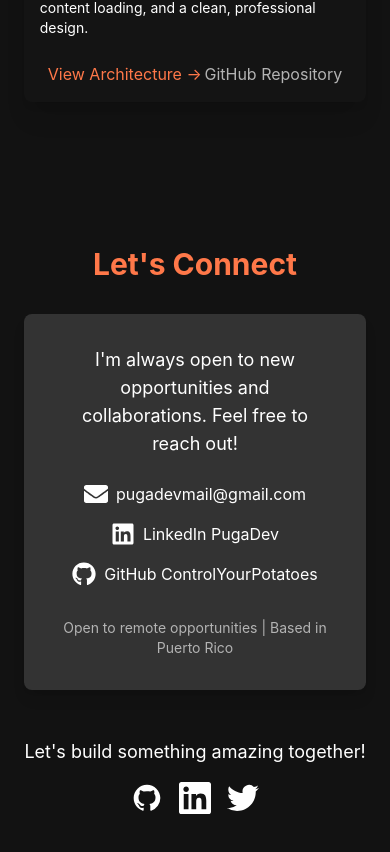
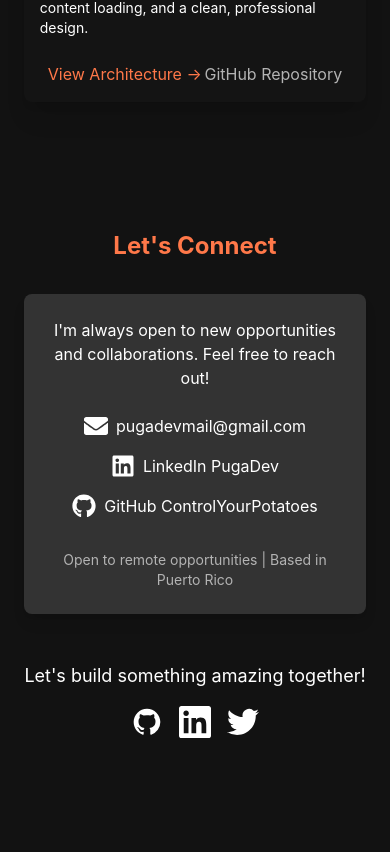
Before and after one commit to ControlYourPotatoes/Portfolio, a React (Vite) app: page / in a window 390 px wide. Shown: the part 3128-3980 px from the top of the page. After the commit the page ends 3938 px from the top, so only its background shows below. Built offline with nearby package versions, Linux system fonts and the light colour scheme.

Commit message:
Refactor socials component to update LinkedIn profile link

```diff
--- a/src/components/socials.tsx
+++ b/src/components/socials.tsx
@@ -18,7 +18,7 @@ const Socials: React.FC<SocialsProps> = ({ layout }) => {
           <path fillRule="evenodd" d="M12 2C6.477 2 2 6.484 2 12.017c0 4.425 2.865 8.18 6.839 9.504.5.092.682-.217.682-.483 0-.237-.008-.868-.013-1.703-2.782.605-3.369-1.343-3.369-1.343-.454-1.158-1.11-1.466-1.11-1.466-.908-.62.069-.608.069-.608 1.003.07 1.531 1.032 1.531 1.032.892 1.53 2.341 1.088 2.91.832.092-.647.35-1.088.636-1.338-2.22-.253-4.555-1.113-4.555-4.951 0-1.093.39-1.988 1.029-2.688-.103-.253-.446-1.272.098-2.65 0 0 .84-.27 2.75 1.026A9.564 9.564 0 0112 6.844c.85.004 1.705.115 2.504.337 1.909-1.296 2.747-1.027 2.747-1.027.546 1.379.202 2.398.1 2.651.64.7 1.028 1.595 1.028 2.688 0 3.848-2.339 4.695-4.566 4.943.359.309.678.92.678 1.855 0 1.338-.012 2.419-.012 2.747 0 .268.18.58.688.482A10.019 10.019 0 0022 12.017C22 6.484 17.522 2 12 2z" clipRule="evenodd" />
         </svg>
       </a>
-      <a href="https://linkedin.com/in/yourusername" target="_blank" rel="noopener noreferrer" className="group">
+      <a href="https://www.linkedin.com/in/pugadev/" target="_blank" rel="noopener noreferrer" className="group">
         <svg className={iconClasses} fill="currentColor" viewBox="0 0 24 24" aria-hidden="true">
           <path fillRule="evenodd" d="M20.447 20.452h-3.554v-5.569c0-1.328-.027-3.037-1.852-3.037-1.853 0-2.136 1.445-2.136 2.939v5.667H9.351V9h3.414v1.561h.046c.477-.9 1.637-1.85 3.37-1.85 3.601 0 4.267 2.37 4.267 5.455v6.286zM5.337 7.433c-1.144 0-2.063-.926-2.063-2.065 0-1.138.92-2.063 2.063-2.063 1.14 0 2.064.925 2.064 2.063 0 1.139-.925 2.065-2.064 2.065zm1.782 13.019H3.555V9h3.564v11.452zM22.225 0H1.771C.792 0 0 .774 0 1.729v20.542C0 23.227.792 24 1.771 24h20.451C23.2 24 24 23.227 24 22.271V1.729C24 .774 23.2 0 22.222 0h.003z" clipRule="evenodd" />
         </svg>
--- a/src/sections/contactSection.tsx
+++ b/src/sections/contactSection.tsx
@@ -11,7 +11,7 @@ const ContactSection: React.FC = () => {
   });
 
   return (
-    <section id="contact" className="py-20 bg-gray" ref={ref}>
+    <section id="contact" className="py-16 md:py-20 bg-gray" ref={ref}>
       <motion.div
         className="container mx-auto px-4"
         initial={{ opacity: 0, y: 50 }}
@@ -19,7 +19,7 @@ const ContactSection: React.FC = () => {
         transition={{ duration: 0.5 }}
       >
         <motion.h2
-          className="text-3xl font-bold mb-8 text-orange text-center"
+          className="text-2xl md:text-3xl font-bold mb-8 text-orange text-center"
           initial={{ opacity: 0, y: -20 }}
           animate={controls}
           transition={{ duration: 0.5, delay: 0.2 }}
@@ -28,12 +28,12 @@ const ContactSection: React.FC = () => {
         </motion.h2>
 
         <motion.div
-          className="max-w-3xl mx-auto bg-gray-800 rounded-lg p-8 shadow-lg"
+          className="max-w-3xl mx-auto bg-gray-800 rounded-lg p-6 md:p-8 shadow-lg"
           initial={{ opacity: 0, scale: 0.9 }}
           animate={controls}
           transition={{ duration: 0.5, delay: 0.4 }}
         >
-          <p className="text-center mb-6 text-lg">
+          <p className="text-center mb-6 text-base md:text-lg">
             I'm always open to new opportunities and collaborations. Feel free to reach out!
           </p>
 
```
